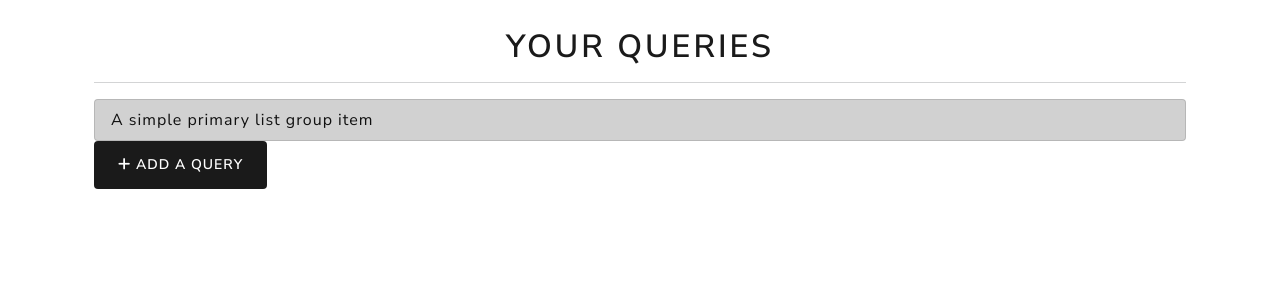
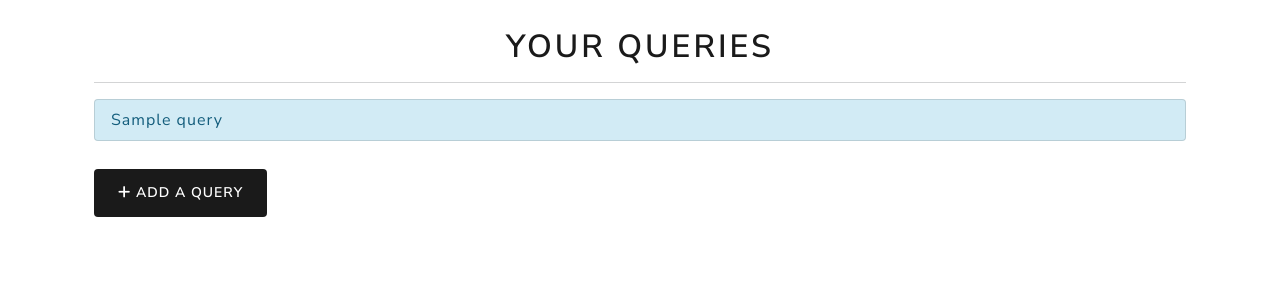
Before and after one commit to ShyamSundhar1411/Query-Raiser, a Django app: page / in a window 1280 px wide. Shown: the part 103-403 px from the top of the page. Run offline with Django 4.2, Linux system fonts and the light colour scheme; a user stored in the database is signed in; tables that the repository leaves empty hold one stand-in row (values such as "Sample post"); some libraries are stand-ins or nearby versions.

Commit message:
Create Query

```diff
--- a/queryraiser/urls.py
+++ b/queryraiser/urls.py
@@ -23,7 +23,8 @@ from django.contrib.auth import views as auth_views
 urlpatterns = [
     path('admin/', admin.site.urls),
     path('',views.home,name = "home"),
+    path('services/',include("services.urls")),
     path('tinymce/',include("tinymce.urls")),
-    path('logout/',auth_views.LogoutView.as_view(),name = "logout")
+    path('logout/',auth_views.LogoutView.as_view(),name = "logout"),
 ]
 urlpatterns+=static(settings.STATIC_URL,document_root = settings.STATIC_ROOT)
--- a/services/models.py
+++ b/services/models.py
@@ -30,7 +30,7 @@ class Query(models.Model):
     type = models.CharField(max_length = 100)
     slug = AutoSlugField(populate_from = "title",unique=True,blank = True,editable = True)
     def __str__(self):
-        self.title
+        return self.title
 @receiver(post_save,sender = User)
 def create_profile(sender,instance,created,**kwargs):
     if created:
--- a/services/templates/services/home.html
+++ b/services/templates/services/home.html
@@ -6,14 +6,20 @@
     <ul class="list-group">
         {% if Queries %}
         {% for query in Queries.all %}
-        <li class="list-group-item list-group-item-primary">A simple primary list group item</li>
+        {% if query.status == "Pending Approval" %}
+            <li class="list-group-item list-group-item-info">{{query.title}}</li>
+        {% elif query.status == "Rejected" %}
+            <li class="list-group-item list-group-item-danger">A simple primary list group item</li>
+        {% else %}
+            <li class="list-group-item list-group-item-success">A simple primary list group item</li>
+        {% endif %}
         {% endfor %}
         {% else %}
             <h1 class = "text-center">You have No Queries Posted !!!. Get Started</h1>
         {% endif %}
     </ul>
-    <div class = "d-inline-block">
-        <a class = "btn btn-primary" data-bss-hover-animate="pulse"><i class="fa-solid fa-plus"></i> Add a Query</a>
+    <div class = "d-inline-block py-2" style = "margin-top:20px;margin-bottom:10px;">
+        <a href = "{% url 'create_query' %}" class = "btn btn-primary" data-bss-hover-animate="pulse"><i class="fa-solid fa-plus"></i> Add a Query</a>
     </div>
 </div>
 {% endblock %}
--- /dev/null
+++ b/services/urls.py
@@ -0,0 +1,8 @@
+from django.urls import path,include
+from . import views
+
+
+urlpatterns = [
+    path('create/',views.create_query,name = "create_query"),
+
+]
--- a/services/views.py
+++ b/services/views.py
@@ -1,7 +1,8 @@
 
 from .models import Query
 from . forms import QueryCreateForm
-from django.shortcuts import render
+from django.contrib import messages
+from django.shortcuts import render,redirect
 
 # Create your views here.
 def home(request):
@@ -16,3 +17,9 @@ def create_query(request):
             query.user = request.user
             query.status = "Pending Approval"
             query.save()
+            messages.success(request,"Successfully raised a query. You will be notified about the status soon")
+            return redirect("home")
+        else:
+            return render(request,"services/create_query.html",{"form":query_form,"hostride_form_errors":query_form.errors})
+    else:
+        return render(request,"services/create_query.html",{"form":QueryCreateForm()})
```
Also changed, not shown: services/templates/services/create_query.html (added, +14 -0 lines).
